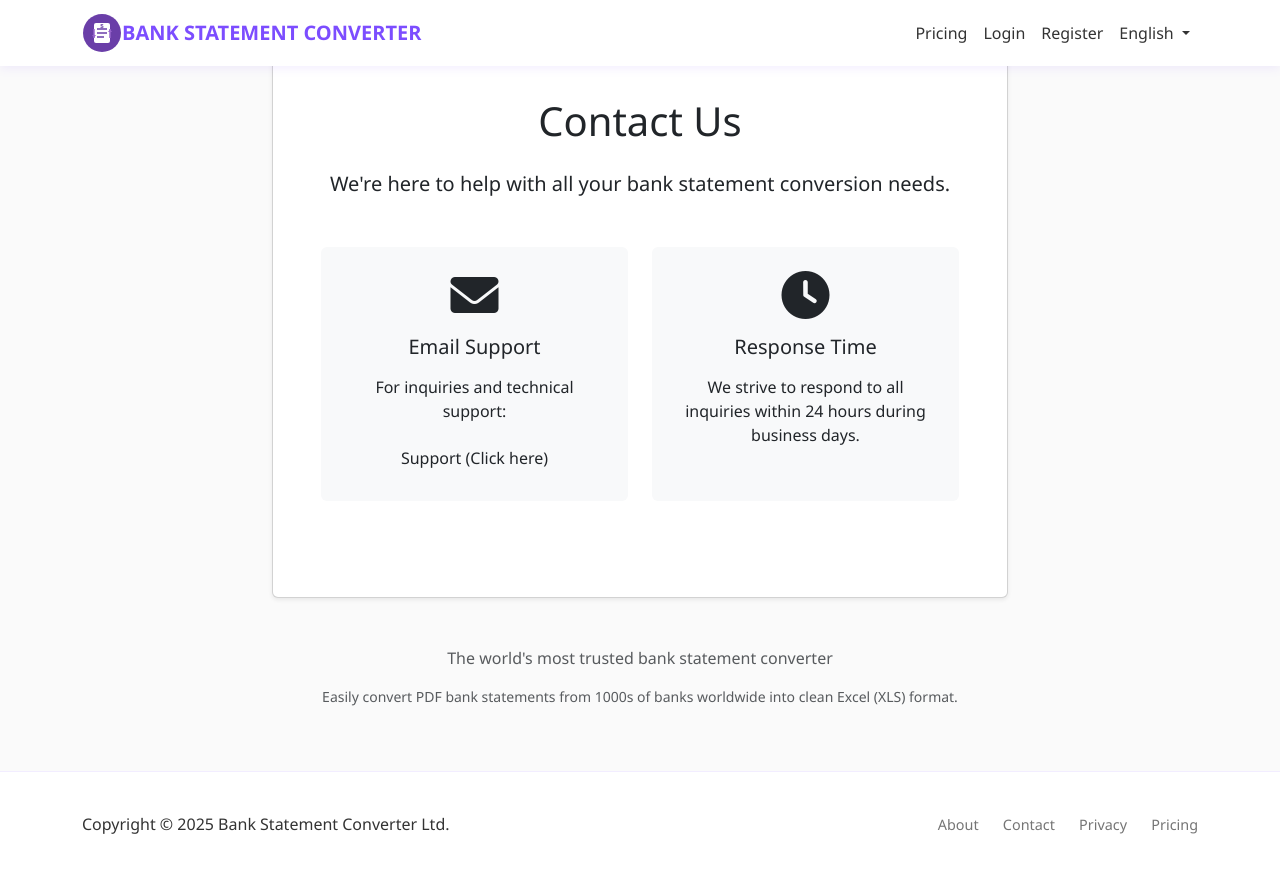
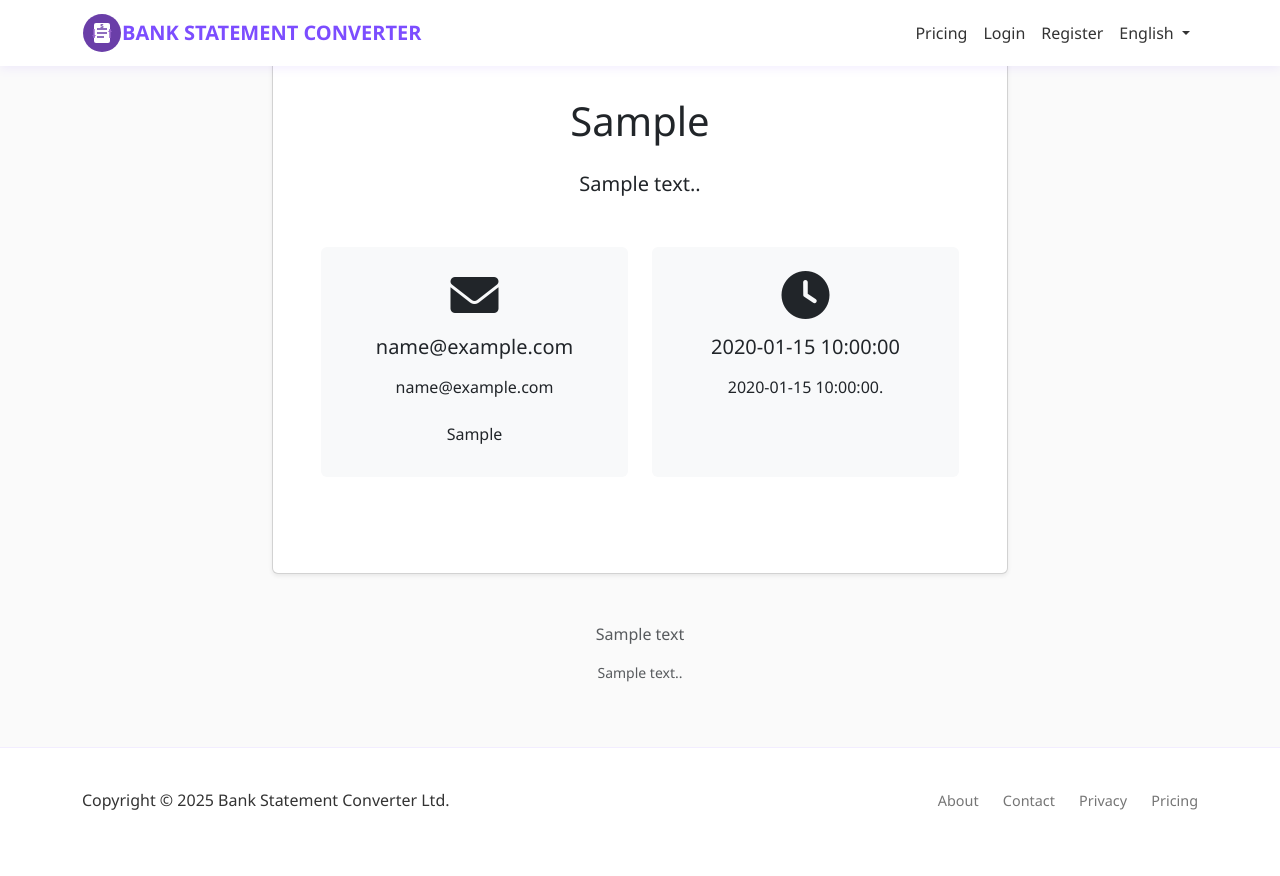
Before and after one commit to Zeecoworld/fimiff, a Flask app: template templates/contact.html in a window 1280 px wide. After the commit the page ends 810 px from the top, so only its background shows below. Run offline with Flask 3, Linux system fonts and the light colour scheme; the template is opened without the code that fills it: most values are stand-ins (such as "Sample title", 1, 10 or a date in 2020); parts of the project's set-up code (start-up, migrations or seed data) failed here and were passed over; some libraries are stand-ins or nearby versions.

Commit message:
Update contact.html

```diff
--- a/templates/contact.html
+++ b/templates/contact.html
@@ -6,17 +6,17 @@
         <div class="col-lg-8 mx-auto">
             <div class="card shadow-sm">
                 <div class="card-body p-5">
-                    <h1 class="text-center text-purple mb-4">Contact Us</h1>
-                    <p class="lead text-center mb-5">We're here to help with all your bank statement conversion needs.</p>
+                    <h1 class="text-center text-purple mb-4">{{ text['contact_us'] }}</h1>
+                    <p class="lead text-center mb-5">{{ text['contact_description'] }}.</p>
 
                     <div class="row mb-5">
                         <div class="col-md-6 mb-4 mb-md-0">
                             <div class="card h-100 border-0 bg-light">
                                 <div class="card-body text-center p-4">
                                     <i class="fas fa-envelope fa-3x text-purple mb-3"></i>
-                                    <h3 class="h5 mb-3">Email Support</h3>
-                                    <p class="mb-3">For inquiries and technical support:</p>
-                                    <a href="mailto:support@bankstatementconverter.online" class="btn btn-purple">Support (Click here)</a>
+                                    <h3 class="h5 mb-3">{{ text['email_support'] }}</h3>
+                                    <p class="mb-3">{{ text['email_support_description'] }}</p>
+                                    <a href="mailto:support@bankstatementconverter.online" class="btn btn-purple">{{ text['support_button'] }}</a>
                                 </div>
                             </div>
                         </div>
@@ -24,8 +24,8 @@
                             <div class="card h-100 border-0 bg-light">
                                 <div class="card-body text-center p-4">
                                     <i class="fas fa-clock fa-3x text-purple mb-3"></i>
-                                    <h3 class="h5 mb-3">Response Time</h3>
-                                    <p>We strive to respond to all inquiries within 24 hours during business days.</p>
+                                    <h3 class="h5 mb-3">{{ text['response_time'] }}</h3>
+                                    <p>{{ text['response_time_description'] }}.</p>
                                 </div>
                             </div>
                         </div>
@@ -34,9 +34,9 @@
             </div>
 
             <div class="text-center mt-5">
-                <p class="text-muted">The world's most trusted bank statement converter</p>
+                <p class="text-muted">{{ text['footer_title'] }}</p>
                 <p class="small text-muted">
-                    Easily convert PDF bank statements from 1000s of banks worldwide into clean Excel (XLS) format.
+                    {{ text['footer_description'] }}.
                 </p>
             </div>
         </div>
```
